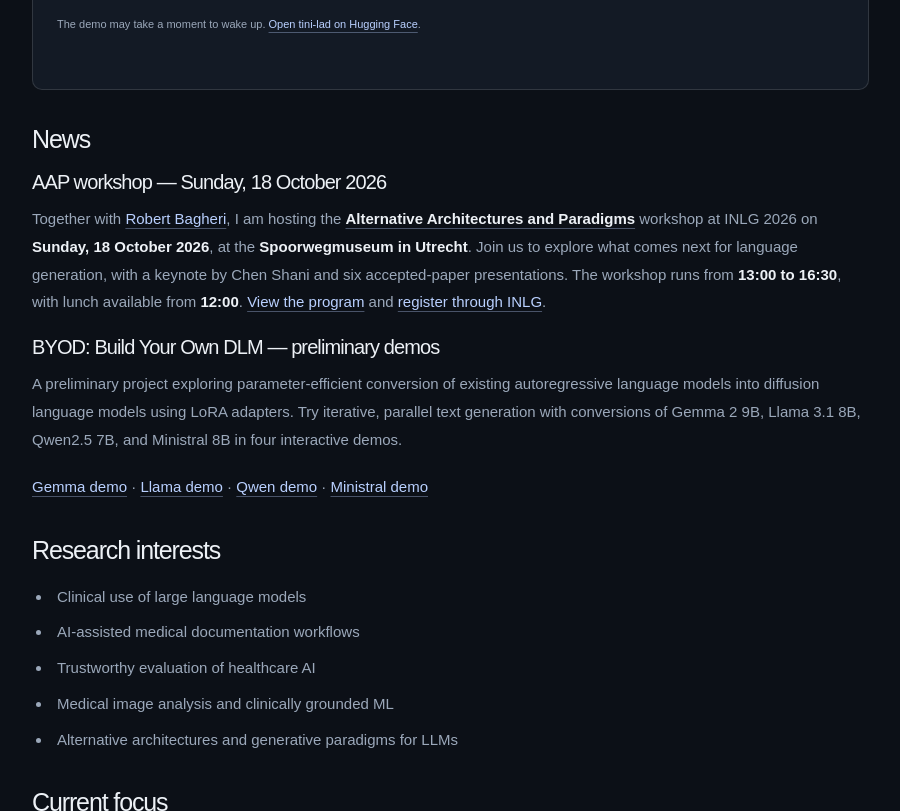
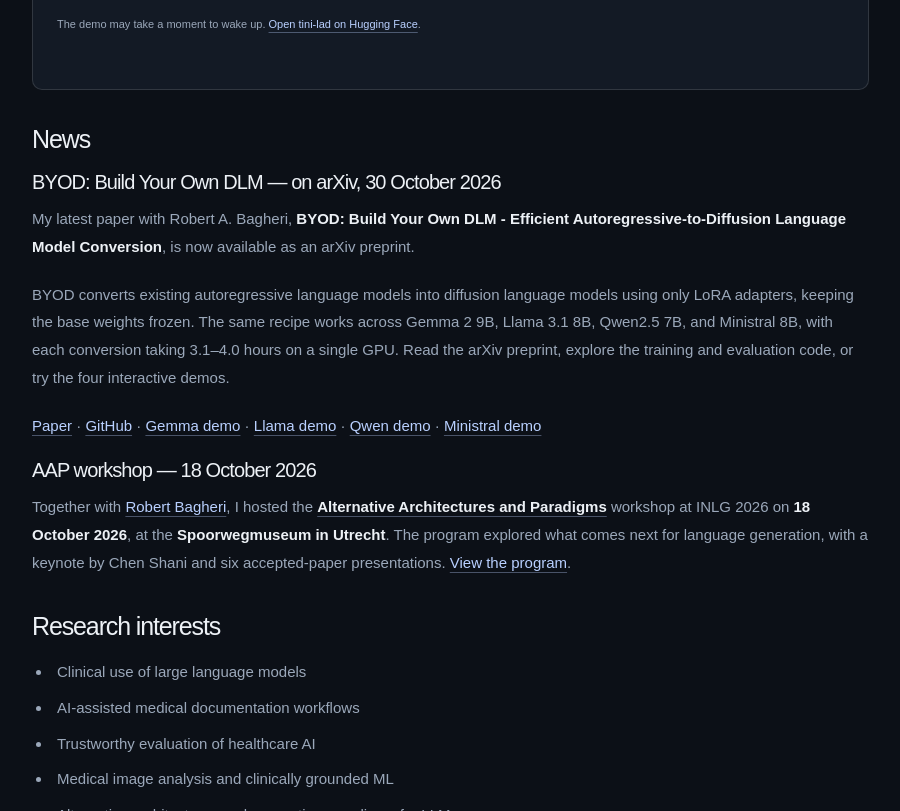
Before and after one commit to RuurdKuiper/homepage, a Jekyll site: the page built from _pages/preview-cinematic.html, in a window 1280 px wide and 900 px high, scrolled down 1483 px, cut to the strip 89-900 px from the top of the window. Shown: the whole strip, without its empty margins (347-1247 px from the left). Built offline with Jekyll 4.4.1, drawn with Linux system fonts in a browser that asks for light colours.

Commit message:
Update website

```diff
--- a/_data/projects.yml
+++ b/_data/projects.yml
@@ -4,12 +4,19 @@
   category: Academic
   image: "/images/projects/byod.png"
   alt: 'BYOD: four language model families adapted for diffusion generation'
-  summary: A preliminary project exploring parameter-efficient conversion of existing
-    autoregressive language models into diffusion language models using LoRA adapters.
-    Try iterative, parallel text generation with conversions of Gemma 2 9B, Llama
-    3.1 8B, Qwen2.5 7B, and Ministral 8B in four interactive demos.
+  summary: BYOD converts existing autoregressive language models into diffusion language
+    models using only LoRA adapters, keeping the base weights frozen. The same recipe
+    works across Gemma 2 9B, Llama 3.1 8B, Qwen2.5 7B, and Ministral 8B, with each
+    conversion taking 3.1–4.0 hours on a single GPU. Read the arXiv preprint, explore
+    the training and evaluation code, or try the four interactive demos.
   featured: true
   links:
+  - label: Paper
+    url: https://arxiv.org/html/2610.41574v1
+    style: btn--success
+  - label: GitHub
+    url: https://github.com/RuurdKuiper/BYOD
+    style: btn--primary
   - label: Gemma demo
     url: https://huggingface.co/spaces/Ruurd/byod-gemma-2-9b
     style: btn--warning
--- a/_includes/analytics-providers/goatcounter.html
+++ b/_includes/analytics-providers/goatcounter.html
@@ -1,7 +1,7 @@
 {% if jekyll.environment == "production" and site.analytics.goatcounter.endpoint %}
 <script>
   (function () {
-    // Keep local builds, alternate hosts, and design previews out of the statistics.
+    /* Keep local builds, alternate hosts, and design previews out of the statistics. */
     if (window.location.hostname !== 'ruurdkuiper.com' && window.location.hostname !== 'www.ruurdkuiper.com') return;
     if (window.location.pathname.indexOf('/preview/') === 0) return;
 
--- a/_includes/content/about.md
+++ b/_includes/content/about.md
@@ -27,16 +27,18 @@ I am an Assistant Professor in AI and NLP for Healthcare at UMC Utrecht. My work
 
 ## News
 
-### AAP workshop — Sunday, 18 October 2026
+### BYOD: Build Your Own DLM — on arXiv, 30 October 2026
 
-Together with [Robert Bagheri](https://robertab.nl/), I am hosting the [**Alternative Architectures and Paradigms**](https://aap-inlg.github.io/) workshop at INLG 2026 on **Sunday, 18 October 2026**, at the **Spoorwegmuseum in Utrecht**. Join us to explore what comes next for language generation, with a keynote by Chen Shani and six accepted-paper presentations. The workshop runs from **13:00 to 16:30**, with lunch available from **12:00**. [View the program](https://aap-inlg.github.io/program/) and [register through INLG](https://2026.inlgmeeting.org/registration.html).
-
-### BYOD: Build Your Own DLM — preliminary demos
+My latest paper with Robert A. Bagheri, **BYOD: Build Your Own DLM - Efficient Autoregressive-to-Diffusion Language Model Conversion**, is now available as an arXiv preprint.
 
 {% assign byod = site.data.projects | where: 'id', 'byod' | first %}
 {{ byod.summary }}
 
-{% for demo in byod.links %}[{{ demo.label }}]({{ demo.url }}){% unless forloop.last %} · {% endunless %}{% endfor %}
+{% for link in byod.links %}[{{ link.label }}]({{ link.url }}){% unless forloop.last %} · {% endunless %}{% endfor %}
+
+### AAP workshop — 18 October 2026
+
+Together with [Robert Bagheri](https://robertab.nl/), I hosted the [**Alternative Architectures and Paradigms**](https://aap-inlg.github.io/) workshop at INLG 2026 on **18 October 2026**, at the **Spoorwegmuseum in Utrecht**. The program explored what comes next for language generation, with a keynote by Chen Shani and six accepted-paper presentations. [View the program](https://aap-inlg.github.io/program/).
 
 ## Research interests
 
--- a/_includes/content/publications.md
+++ b/_includes/content/publications.md
@@ -4,6 +4,7 @@ For citation metrics and additional records, see my [Google Scholar profile](htt
 
 ### 2026
 
+- **BYOD: Build Your Own DLM - Efficient Autoregressive-to-Diffusion Language Model Conversion**. **Kuiper RJA**, Bagheri RA. *arXiv:2610.41574*, 2026. [arXiv](https://arxiv.org/html/2610.41574v1) · [Code](https://github.com/RuurdKuiper/BYOD) **(Preprint)**
 - **Natural language processing and language models for Dutch clinical text: a systematic review**. **Kuiper RJA**\*, Leeuwenberg AM\*. Zenodo, 2026. \*Shared first authors. [Zenodo](https://zenodo.org/records/23338060) **(Submitted)**
 - **Progression of bone and joint space deformity in patients with mild knee osteoarthritis: Data from the IMI-APPROACH cohort**. Nguyen HC, Bax E, Custers RJH, van Egmond N, **Kuiper RJA**, et al. *Osteoarthritis and Cartilage Open*, 8(2), 100762, 2026. [DOI](https://doi.org/10.1016/j.ocarto.2026.100762)
 - **Development and validation of AI-assisted generation of anesthesiology preoperative consultation summaries**. **Kuiper RJA**, Wolters EJ, de Vries S, Erler NS, van Smeden M, Kant IMJ, Marsman MM. Zenodo, 2026. [Zenodo](https://zenodo.org/records/22208035) **(Preprint)**
```
